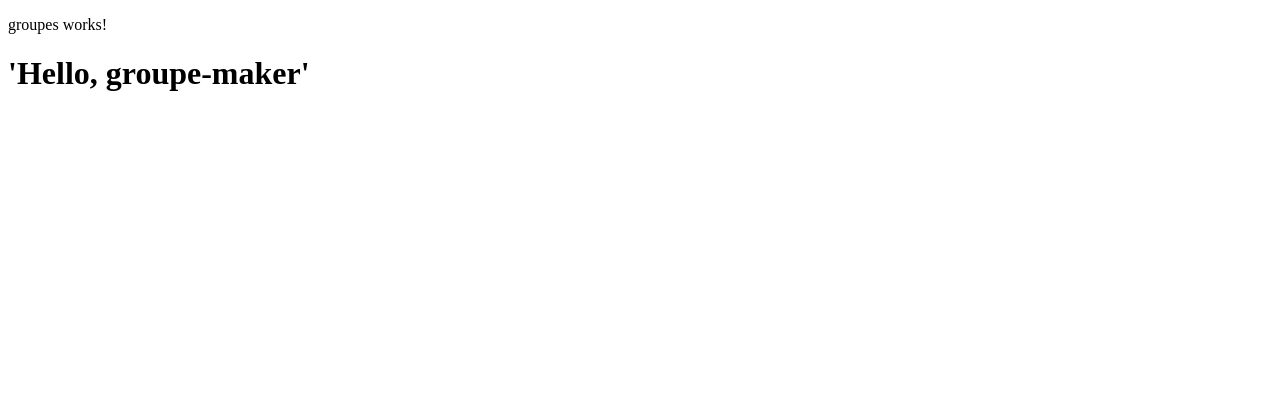
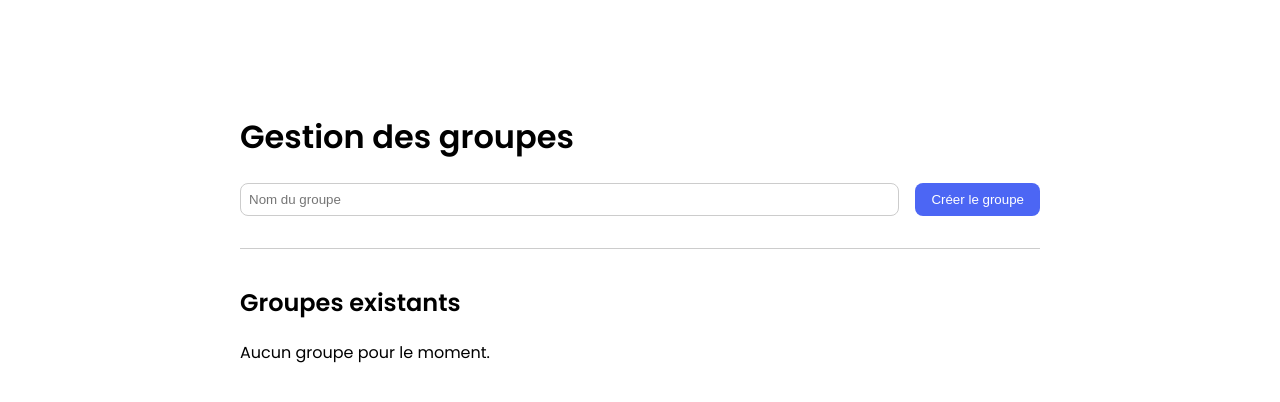
Before and after one commit to ImaneBarbeche/groupe-maker, an Angular app: page /groupes in a window 1280 px wide. Shown: the top 402 px of the page. Built offline with nearby package versions, Linux system fonts and the light colour scheme.

Commit message:
changement branche

```diff
--- a/src/app/app.component.html
+++ b/src/app/app.component.html
@@ -1,2 +1 @@
 <router-outlet></router-outlet>
-<h1>'Hello, groupe-maker'</h1>
--- a/src/app/pages/groupes/groupes.component.css
+++ b/src/app/pages/groupes/groupes.component.css
@@ -0,0 +1,54 @@
+:host {
+  display: block;
+  max-width: 800px;
+  margin: 60px auto;
+  padding: 2rem;
+  font-family: 'Poppins', sans-serif;
+}
+
+.ajout-groupe {
+  display: flex;
+  gap: 1rem;
+  margin-bottom: 2rem;
+}
+
+.ajout-groupe input {
+  flex: 1;
+  padding: 0.5rem;
+  border: 1px solid #ccc;
+  border-radius: 8px;
+}
+
+.ajout-groupe button {
+  padding: 0.5rem 1rem;
+  background-color: #4c66f4;
+  color: white;
+  border: none;
+  border-radius: 8px;
+  cursor: pointer;
+}
+
+.liste-groupes {
+  border-top: 1px solid #ccc;
+  padding-top: 1rem;
+}
+
+.groupe-item {
+  display: flex;
+  justify-content: space-between;
+  align-items: center;
+  background-color: #f1f9ff;
+  padding: 1rem;
+  border-radius: 10px;
+  margin-bottom: 0.8rem;
+  box-shadow: 0 2px 6px rgba(0,0,0,0.05);
+}
+
+.groupe-item button {
+  background-color: #ff4d4f;
+  color: white;
+  border: none;
+  border-radius: 6px;
+  padding: 0.4rem 0.8rem;
+  cursor: pointer;
+}
--- a/src/app/pages/groupes/groupes.component.html
+++ b/src/app/pages/groupes/groupes.component.html
@@ -1 +1,20 @@
-<p>groupes works!</p>
+<h1>Gestion des groupes</h1>
+
+<div class="ajout-groupe">
+    <input [(ngModel)]="nouveauNomGroupe" type="text" placeholder="Nom du groupe" />
+    <button (click)="creerGroupe()">Créer le groupe</button>
+</div>
+
+<div class="liste-groupes">
+    <h2>Groupes existants</h2>
+    @if (groupes.length === 0) {
+    <p>Aucun groupe pour le moment.</p>
+    } @else {
+    @for (groupe of groupes; let i = $index; track groupe.nom) {
+    <div class="groupe-item">
+        <strong>{{ groupe.nom }}</strong>
+        <button (click)="supprimerGroupe(i)">Supprimer</button>
+    </div>
+    }
+    }
+</div>
--- a/src/app/pages/groupes/groupes.component.ts
+++ b/src/app/pages/groupes/groupes.component.ts
@@ -1,11 +1,41 @@
+import { CommonModule } from '@angular/common';
+import { FormsModule } from '@angular/forms';
 import { Component } from '@angular/core';
-
 @Component({
   selector: 'app-groupes',
-  imports: [],
+  imports: [CommonModule, FormsModule],
   templateUrl: './groupes.component.html',
-  styleUrl: './groupes.component.css'
+  styleUrls: ['./groupes.component.css'],
 })
 export class GroupesComponent {
+  nouveauNomGroupe: string = '';
+  groupes: { nom: string; eleves: string[] }[] = [];
+  constructor() {
+    this.groupes = JSON.parse(localStorage.getItem('groupes') || '[]');
+  }
+  creerGroupe() {
+    if (!this.nouveauNomGroupe.trim()) {
+      alert('Le nom du groupe ne peut pas être vide.');
+      return;
+    }
+    const nouveauGroupe = { nom: this.nouveauNomGroupe.trim(), eleves: [] };
+    this.groupes.push(nouveauGroupe);
+    this.nouveauNomGroupe = '';
 
+    localStorage.setItem('groupes', JSON.stringify(this.groupes));
+  }
+
+  ngOnInit() {
+    this.groupes = JSON.parse(localStorage.getItem('groupes') || '[]');
+  }
+
+  supprimerGroupe(index: number) {
+    this.groupes.splice(index, 1);
+
+    if (this.groupes.length === 0) {
+      localStorage.removeItem('groupes');
+    } else {
+      localStorage.setItem('groupes', JSON.stringify(this.groupes));
+    }
+  }
 }
```
Also changed, not shown: 1 other file (tests, documents, lock files or other folders).
